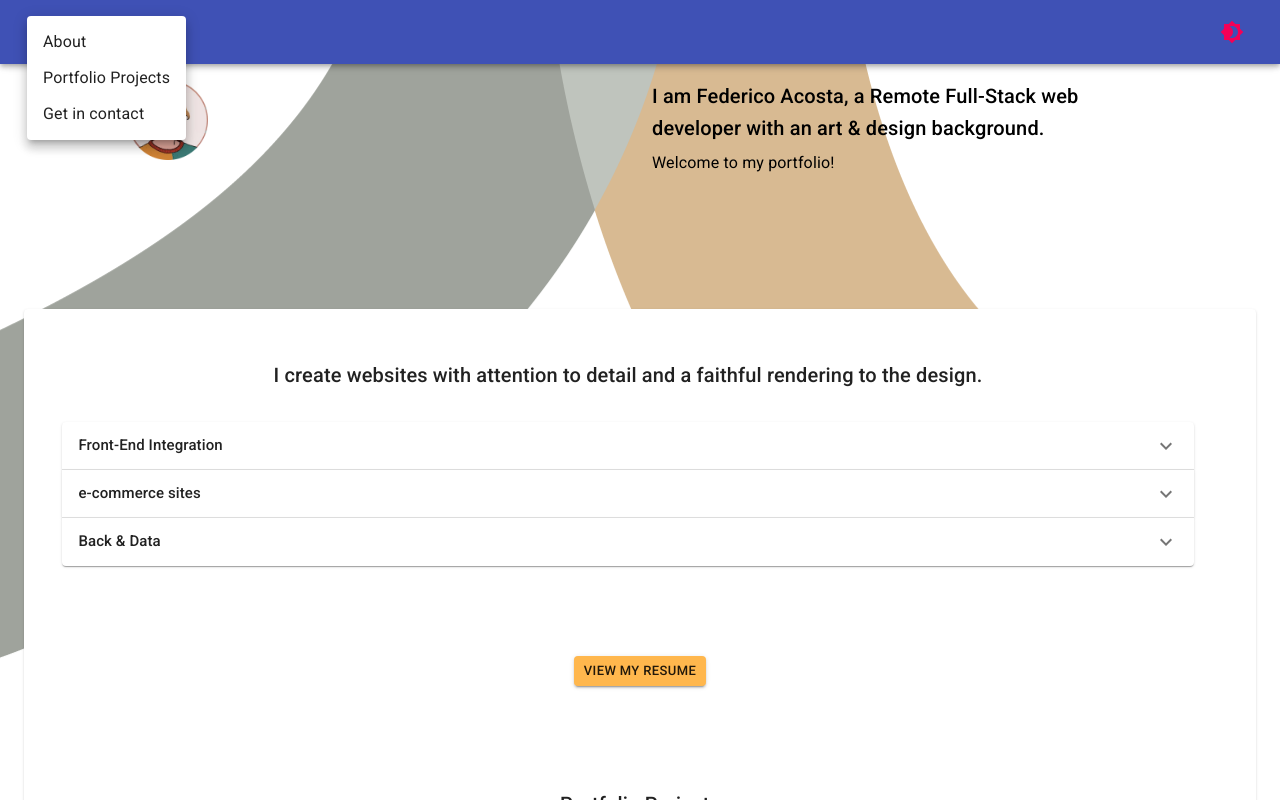
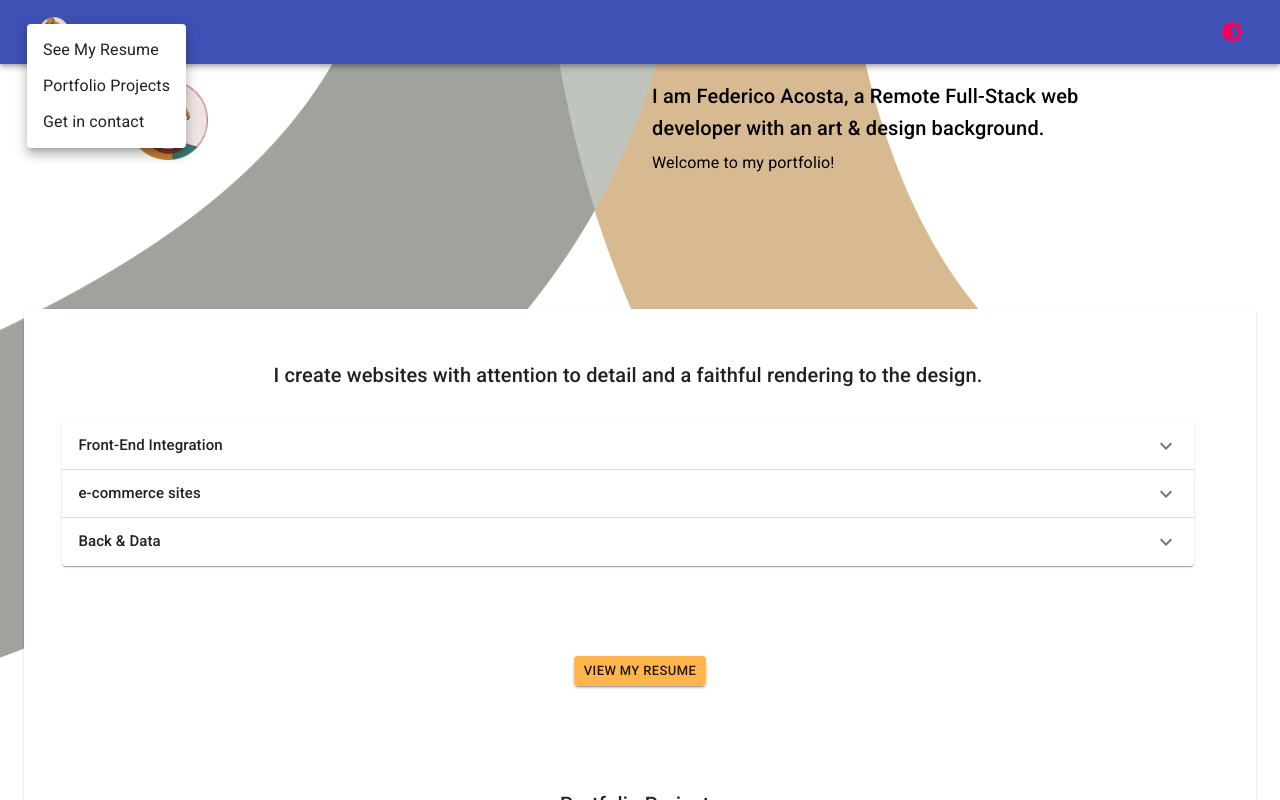
Before and after one commit to FedericoAcostaDev/new-portfolio, a React (Create React App) app: page / in a window 1280 px wide. Both pictures are taken after a click on the button 54 px from the left and 32 px from the top of the page. Shown: the top 800 px of the page. Built offline with nearby package versions, Linux system fonts and the light colour scheme.

Commit message:
react scroll added

```diff
--- a/package.json
+++ b/package.json
@@ -16,6 +16,7 @@
     "react-dom": "^17.0.2",
     "react-router-dom": "^5.3.0",
     "react-scripts": "4.0.3",
+    "react-scroll": "^1.8.4",
     "web-vitals": "^1.0.1"
   },
   "scripts": {
--- a/src/App.js
+++ b/src/App.js
@@ -11,7 +11,7 @@ import ImgMediaCard from "./components/Cards/Cards";
 import DatePicker from "./components/Calendar/Calendar";
 import Footer from "./components/Footer/Footer";
 import Scroll from "./components/ScrollButton/ScrollButton";
-
+import { Link } from "react-scroll";
 
 
 const App = () => {
--- a/src/components/Acordion/Acordion.js
+++ b/src/components/Acordion/Acordion.js
@@ -35,7 +35,7 @@ export default function ControlledAccordions() {
   };
   return (
     <ThemeProvider theme={theme}>
-      <Grid
+      <Grid id='about'
         container
         className={classes.root}
         direction="column"
--- a/src/components/Calendar/Calendar.js
+++ b/src/components/Calendar/Calendar.js
@@ -20,7 +20,7 @@ const DatePicker = () => {
 
   return (
     <ThemeProvider theme={theme}>
-      <div>
+      <div id='contact'>
         <Typography variant="h6" align="center">
           Get in contact!
         </Typography>
--- a/src/components/Cards/Cards.js
+++ b/src/components/Cards/Cards.js
@@ -37,7 +37,7 @@ export default function ImgMediaCard(props) {
 
   return (
     <ThemeProvider theme={theme} >
-      <Container className={classes.container} direction="row" sx={{ flexGrow: 1 }} >
+      <Container id='projects' className={classes.container} direction="row" sx={{ flexGrow: 1 }} >
         <Typography className={classes.title} variant="h6"   align="center" gutterBottom>
           Portfolio Projects
         </Typography>
--- a/src/components/NavBar/Menu.js
+++ b/src/components/NavBar/Menu.js
@@ -1,7 +1,7 @@
-import * as React from 'react';
+import React from "react";
 import {IconButton, Menu, MenuItem} from "@material-ui/core";
 import logo from '../../Assets/Logo.png';
-
+import { Link as Scroll } from "react-scroll";
 
 export default function BasicMenu() {
   const [anchorEl, setAnchorEl] = React.useState(null);
@@ -33,9 +33,15 @@ export default function BasicMenu() {
           'aria-labelledby': 'basic-button',
         }}
       >
-        <MenuItem onClick={handleClose}>About</MenuItem>
+        <Scroll to='about' smooth={true} >
+        <MenuItem onClick={handleClose}>See My Resume</MenuItem>
+        </Scroll>
+        <Scroll to='projects' smooth={true} >
         <MenuItem onClick={handleClose}>Portfolio Projects</MenuItem>
+        </Scroll>
+        <Scroll to='contact' smooth={true} >
         <MenuItem onClick={handleClose}>Get in contact</MenuItem>
+        </Scroll>
       </Menu>
     </div>
   );
--- a/src/components/ScrollButton/ScrollButton.js
+++ b/src/components/ScrollButton/ScrollButton.js
@@ -1,7 +1,6 @@
 import React, { useState, useEffect } from "react";
 import { makeStyles, IconButton } from "@material-ui/core";
 import ExpandLessIcon from "@material-ui//icons/ExpandLess";
-import { WindowSharp } from "@mui/icons-material";
 
 const useStyles = makeStyles((theme) => ({
     toTop: {
```
Also changed, not shown: 2 other files (tests, documents, lock files or other folders).
